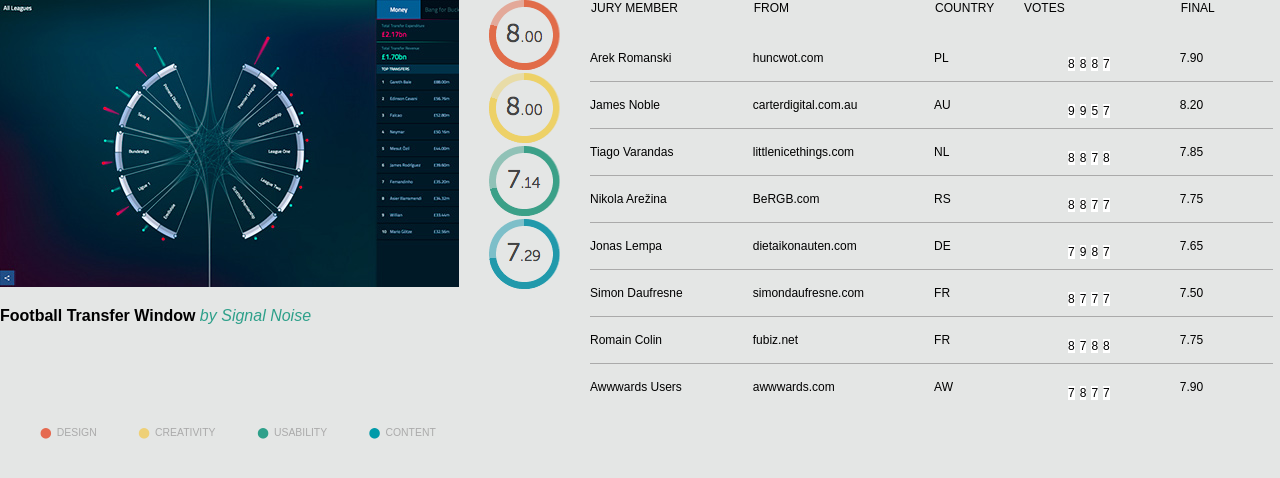
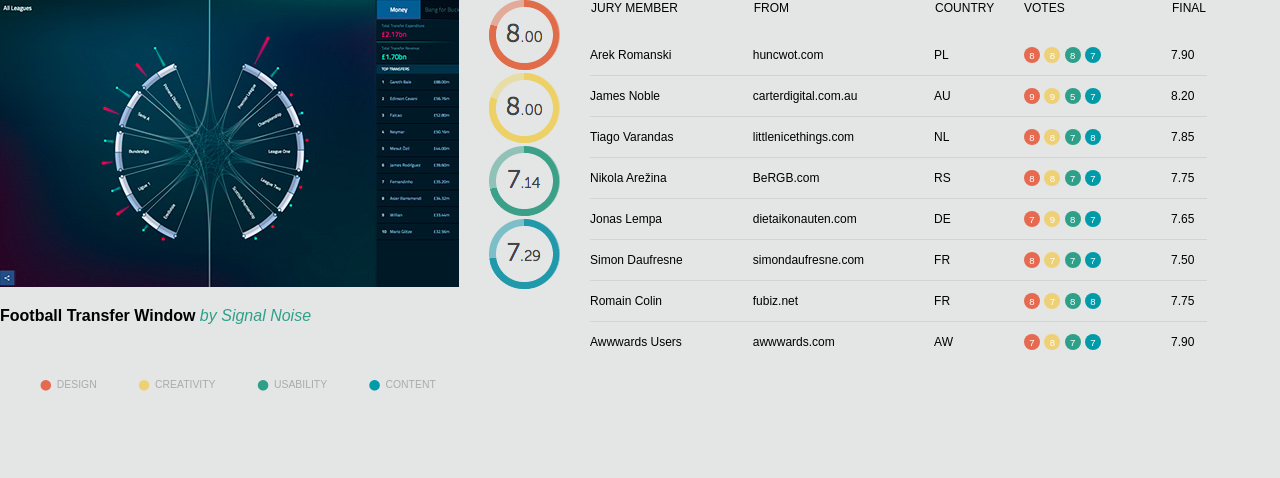
Before and after one commit to alinejad/Award, a plain HTML site: page index.html in a window 1280 px wide. Drawn offline with Linux system fonts and the light colour scheme; a web font is replaced by a local one.

Commit message:
almost there

```diff
--- a/scss/_content.scss
+++ b/scss/_content.scss
@@ -6,6 +6,7 @@
   padding-right: 0.5em;
   font-size: 1em;
 }
+
 
 
 .content {
@@ -33,16 +34,46 @@
       padding-bottom: 20px;
     }
     tr:not(:first-child) {
-      border-top: 1px solid $gray;
+      border-top: 1px solid lightgray;
     }
     td {
-      padding: 10px 70px 10px 0;
+      padding: 0 70px 0 0;
+      &:last-child {
+        padding-right: 0}
+    }
+
+    ul{
+      padding: 0;
     }
     li {
-      float: left;
+      display: inline-block;
       list-style: none;
-      background-color: white;
-      margin-left: 5px;
+      margin-left: 1px;
+      width: 16px;
+      height: 16px;
+      line-height: 17px;
+      text-align: center;
+      font-size: .8em;
+      color: #fff;
+      -webkit-border-radius: 50%;
+      -moz-border-radius: 50%;
+      border-radius: 50%;
+
+      &:nth-child(1) {
+        background-color: $red;
+      }
+
+      &:nth-child(2) {
+        background-color: $yellow;
+      }
+
+      &:nth-child(3) {
+        background-color: $green;
+      }
+
+      &:nth-child(4) {
+        background-color: $blue;
+      }
 
     }
   }
```
Also changed, not shown: index.html (+56 -7 lines), css/style.css.
